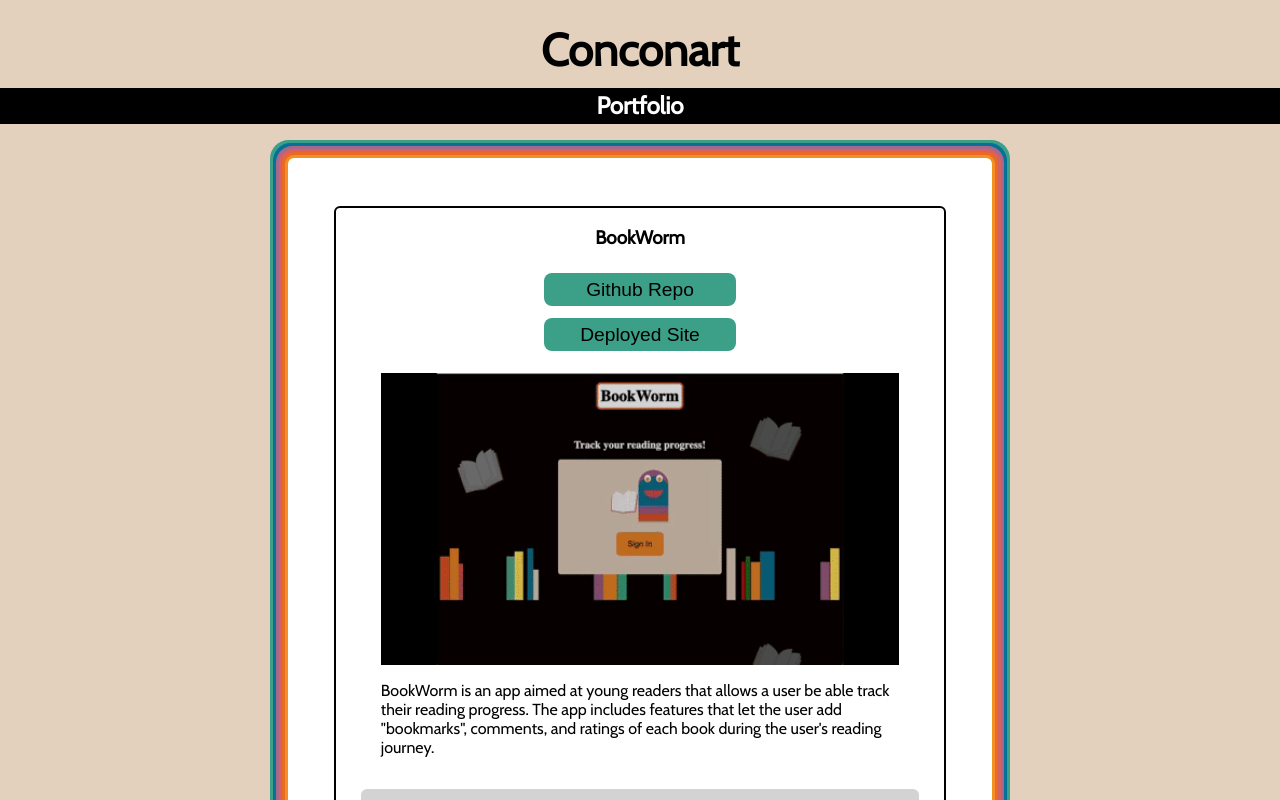
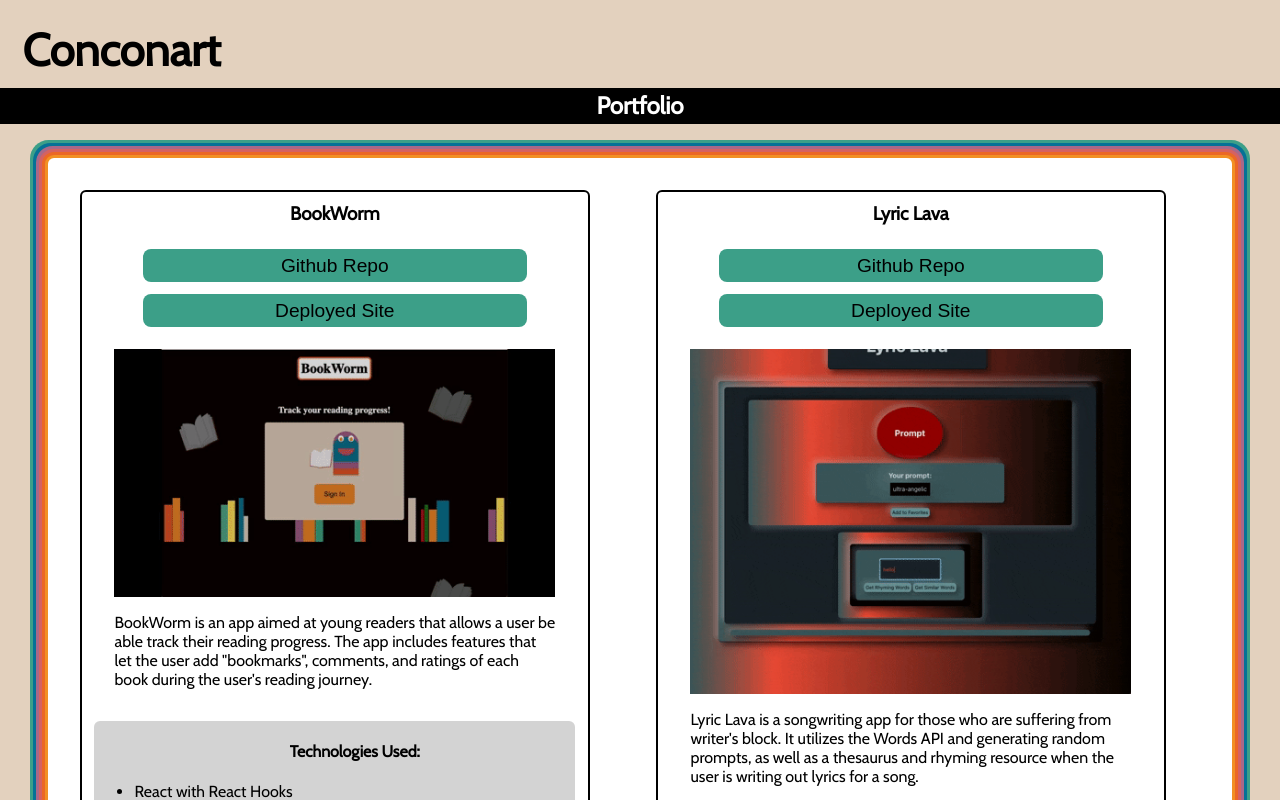
Before and after one commit to conconartist/conconart, a React (Create React App) app: page /portfolio in a window 1280 px wide. Shown: the top 800 px of the page. Built offline with nearby package versions, Linux system fonts and the light colour scheme.

Commit message:
Refactor styling to Portfolio

```diff
--- a/src/App.js
+++ b/src/App.js
@@ -57,8 +57,9 @@ const App = () => {
     }
   }
   return (
-    <main>
+    <>
       <h1>Conconart</h1>
+      <main>
       <Route
         exact
         path='/'
@@ -256,6 +257,7 @@ const App = () => {
         }}
       />
     </main>
+    </>
   );
 }
 
--- a/src/Portfolio/Portfolio.scss
+++ b/src/Portfolio/Portfolio.scss
@@ -1,8 +1,19 @@
 .linkedSection {
-  display: flex;
-  flex-direction: column;
-  justify-content: center;
-  padding: 2em;
+  display: grid;
+  grid-template-columns: 1fr 1fr;
+  padding: 1em;
+  align-items: center;
+  background-color: white;
+  border-radius: 6px;
+  box-shadow:
+       0 0 0 3px $first-accent-color,
+       0 0 0 6px $second-accent-color,
+       0 0 0 9px $third-accent-color,
+       0 0 0 12px $fourth-accent-color,
+       0 0 0 15px $fifth-accent-color,
+       0 0 0 18px $sixth-accent-color;
+  margin-top: 2em;
+  width: 90vw;
 }
 
 .linkedSectionTitle {
@@ -20,7 +31,7 @@
   flex-direction: column;
   align-items: center;
   margin: 1em;
-  width: 100%;
+  width: 90%;
 }
 
 .projectSection {
@@ -29,10 +40,10 @@
   border-radius: 6px;
   display: flex;
   flex-direction: column;
-  justify-content: center;
   margin: 1em;
-  padding: 1em;
-  width: 90%;
+  padding: 0.5em;
+  width: 85%;
+  height: 58em;
 }
 
 .projectSummary {
@@ -40,11 +51,20 @@
 }
 
 .projectTechStack {
-  align-items: center;
   background-color: $secondary-background-color;
   border-radius: 6px;
   display: flex;
   flex-direction: column;
+  justify-content: center;
   padding-bottom: 1em;
   width: 90%;
 }
+
+.techStackList {
+  display: grid;
+  grid-template-columns: repeat(2, 1fr);
+}
+
+.techStackTitle {
+  align-self: center;
+}
--- a/src/index.scss
+++ b/src/index.scss
@@ -11,7 +11,7 @@
 @import './StudioCoaching/StudioCoaching.scss';
 @import './VoiceLessons/VoiceLessons.scss';
 
-body {
+body, html {
     background-color: $primary-background-color;
     color: $main-text-color;
     margin: 0;
@@ -29,6 +29,7 @@ body {
 .buttonOutsideLink {
   @include buttonStyle();
   background-color: $sixth-accent-color;
+  width: 30vw;
 }
 
 code {
@@ -50,21 +51,3 @@ h2 {
 h3 {
   margin: 0.1em;
 }
-
-.linkedSection {
-  align-items: center;
-  background-color: white;
-  border-radius: 6px;
-  box-shadow:
-       0 0 0 3px $first-accent-color,
-       0 0 0 6px $second-accent-color,
-       0 0 0 9px $third-accent-color,
-       0 0 0 12px $fourth-accent-color,
-       0 0 0 15px $fifth-accent-color,
-       0 0 0 18px $sixth-accent-color;
-  display: flex;
-  flex-direction: column;
-  justify-content: center;
-  margin: 2em;
-  width: 50vw;
-}
--- a/src/style/_App.scss
+++ b/src/style/_App.scss
@@ -7,6 +7,7 @@ a {
     color: red;
   }
 }
+
 main {
   display: flex;
   flex-direction: column;
```
